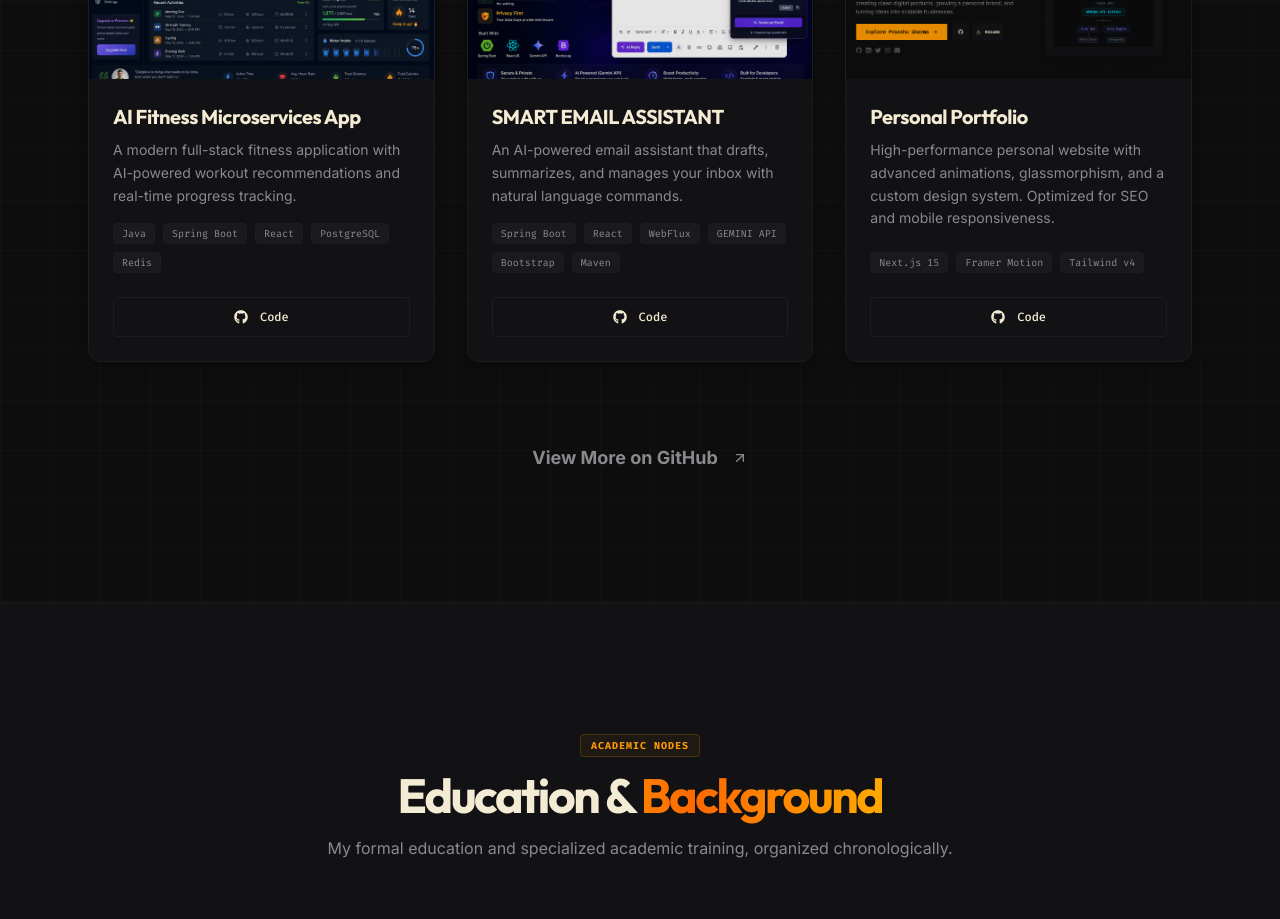
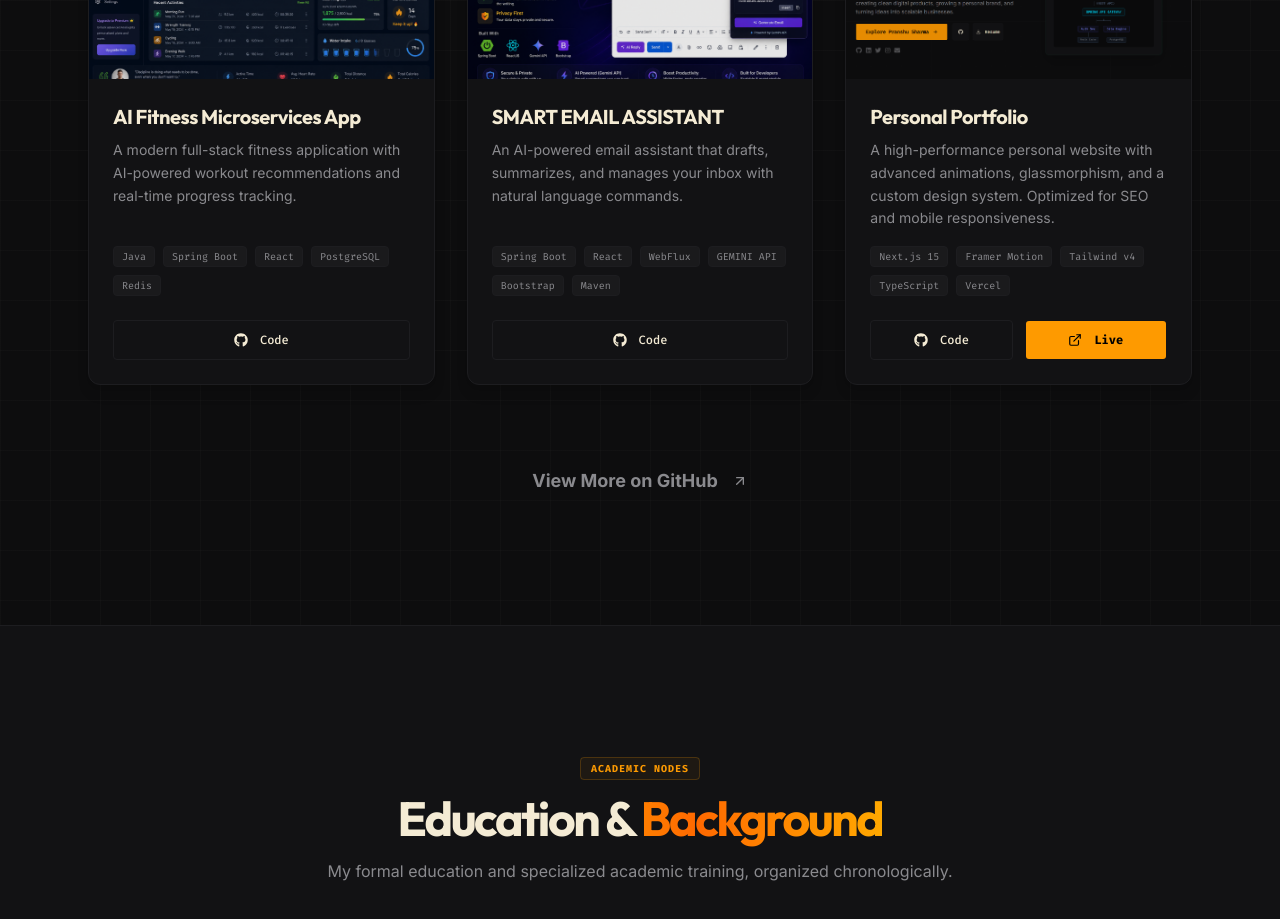
Before and after one commit to sharmapranshu1706/pranshu_portfolio, a Next.js app: page / in a window 1280 px wide. Shown: the part 3500-4419 px from the top of the page. Built offline with nearby package versions, Linux system fonts and the light colour scheme; no server answers.

Commit message:
Project card - Portfolio ADDED

```diff
--- a/components/sections/Projects.tsx
+++ b/components/sections/Projects.tsx
@@ -52,11 +52,11 @@ const PROJECTS: Project[] = [
     {
         id: "portfolio",
         title: "Personal Portfolio",
-        description: "High-performance personal website with advanced animations, glassmorphism, and a custom design system. Optimized for SEO and mobile responsiveness.",
+        description: "A high-performance personal website with advanced animations, glassmorphism, and a custom design system. Optimized for SEO and mobile responsiveness.",
         longDescription: `A high-performance personal website built with Next.js 15, featuring advanced animations powered by Framer Motion and a custom design system. The portfolio showcases a sleek glassmorphism aesthetic, optimized for SEO and mobile responsiveness. It serves as a dynamic platform to highlight projects, skills, and experiences with an engaging user interface and seamless navigation.`,
-        tech: ["Next.js 15", "Framer Motion", "Tailwind v4"],
+        tech: ["Next.js 15", "Framer Motion", "Tailwind v4", "TypeScript", "Vercel"],
         github: "https://github.com/sharmapranshu1706/pranshu_portfolio",
-        live: "",
+        live: "https://pranshu-portfolio-v1.vercel.app/",
         image: "/images/portfolio_v3.png",
         category: "Frontend",
     }
--- a/data/projects.ts
+++ b/data/projects.ts
@@ -31,7 +31,7 @@ export const projects: Project[] = [
         featured: true,
         image: "/images/AI-Fitness_APP.png",
     },
-//
+
     {
         id: "SMART EMAIL ASSISTANT",
         title: "SMART EMAIL ASSISTANT",
@@ -61,7 +61,28 @@ export const projects: Project[] = [
         featured: true,
         image: "/images/SMART-EMAIL-ASSISTANT.png",
     },
-//
+    {
+    id: "Portfolio",
+        title: "Personal Portfolio",
+        description:
+            "A high-performance personal website with advanced animations, glassmorphism, and a custom design system. Optimized for SEO and mobile responsiveness.",
+        longDescription: `A high-performance personal website built with Next.js 15, featuring advanced animations powered by Framer Motion and a custom design system. The portfolio showcases a sleek glassmorphism aesthetic, optimized for SEO and mobile responsiveness. It serves as a dynamic platform to highlight projects, skills, and experiences with an engaging user interface and seamless navigation.`,
+        techStack: ["Next.js 15", "Framer Motion", "Tailwind v4","TypeScript", "Vercel"],
+
+        category: "frontend",
+        features: [
+            "AI-powered workout recommendations based on user preferences and performance data",
+            "Real-time progress tracking with visual analytics",
+            "Microservices architecture for scalability and maintainability",
+            "Responsive React frontend for seamless user experience",
+            "Optimized for SEO and mobile responsiveness",
+        ],
+        liveUrl: "https://ai-fitness-app.vercel.app/",
+        githubUrl: "https://github.com/sharmapranshu1706/AI-FITNESS-APP",
+        featured: true,
+        image: "/images/AI-Fitness_APP.png",
+    }
+
 ];
 
 export const featuredProjects = projects.filter((p) => p.featured);
```
